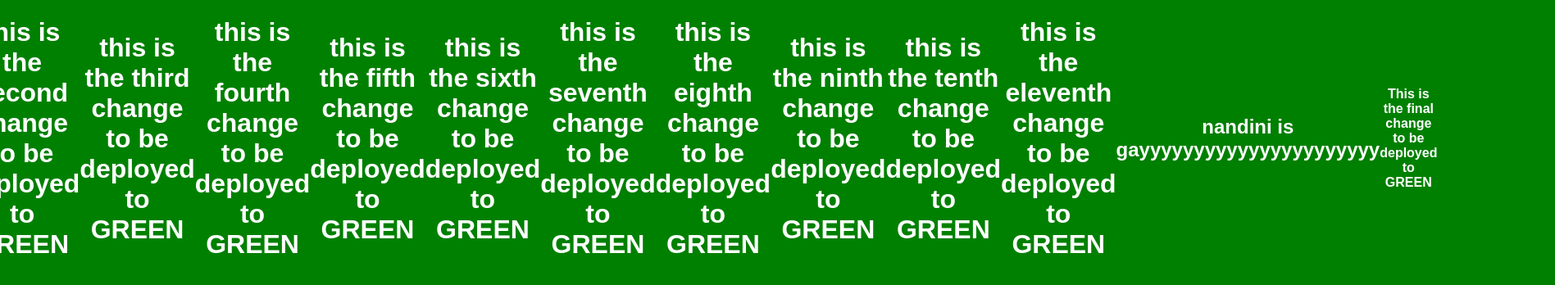
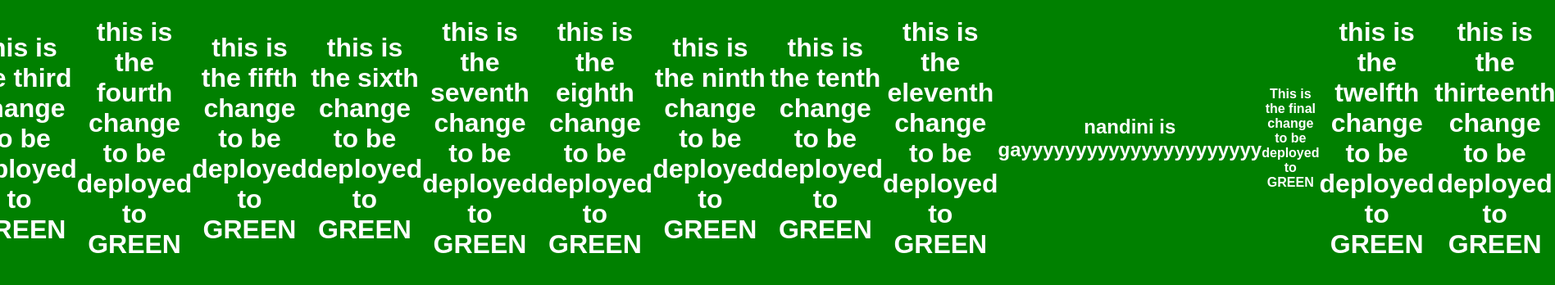
Before and after one commit to atfdark/banking-blue-green, a plain HTML site: page index.html in a window 1280 px wide. Shown: the whole page at 82% size, 1897 px wide, since content can reach past the window. Drawn offline with Linux system fonts and the light colour scheme.

Commit message:
Update index.html

```diff
--- a/index.html
+++ b/index.html
@@ -19,6 +19,8 @@
     <h1> this is the eleventh change to be deployed to GREEN</h1>
     <h2>nandini is gayyyyyyyyyyyyyyyyyyyyyy</h2>
     <h4>This is the final change to be deployed to GREEN</h4>
+    <h1> this is the twelfth change to be deployed to GREEN</h1>
+    <h1> this is the thirteenth change to be deployed to GREEN
     <style>
         body {
             background-color: green;
```
